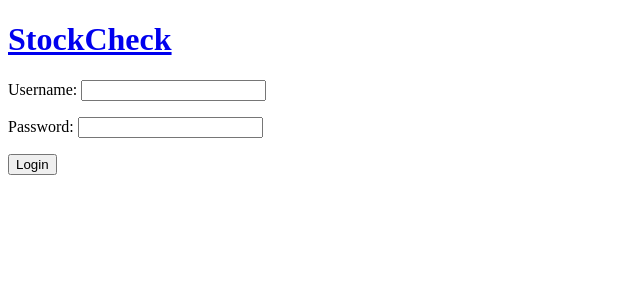
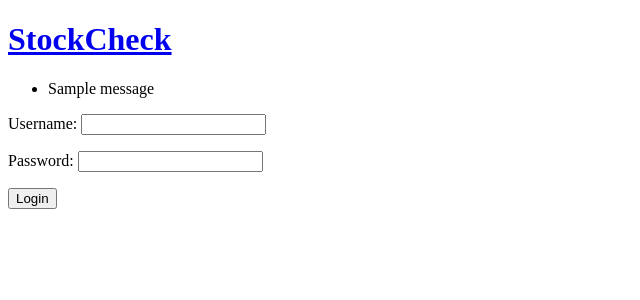
Before and after one commit to MirroredNova/StockCheck, a Django app: page /login/ in a window 1280 px wide. Shown: the top 300 px of the page, without its empty margins (0-640 px from the left). Run offline with Django 3.2, Linux system fonts and the light colour scheme; tables that the repository leaves empty hold one stand-in row (values such as "Sample post"); one stand-in notice (Sample message) is shown.

Commit message:
added messaging to keep track of errors for login

```diff
--- a/account/templates/login.html
+++ b/account/templates/login.html
@@ -9,6 +9,15 @@ Login
 {% endblock %}
 
 {% block content %}
+
+{% if messages %}
+<ul class="messages">
+    {% for message in messages %}
+    <li>{{ message }}</li>
+    {% endfor %}
+</ul>
+{% endif %}
+
 <form method="post">
     {% csrf_token %}
     {{ form.as_p }}
--- a/account/views.py
+++ b/account/views.py
@@ -18,6 +18,8 @@ def log_in(request):
             if user:
                 login(request, user)
                 return redirect('/dashboard')
+            else:
+                messages.info(request, 'That user doesn\'t exist or the password is incorrect.')
     else:
         form = LogInForm()
 
@@ -45,14 +47,14 @@ def log_out(request):
 
 @login_required(login_url='/login/')
 def management(request):
-    intial_vals = {'first_name': request.user.first_name,
+    initial_vals = {'first_name': request.user.first_name,
                    'last_name': request.user.last_name,
                    'email': request.user.email,
                    'phone': request.user.phone,
                    'discord': request.user.discord}
 
     if request.method == 'POST':
-        form = AccountManagementForm(request.POST, initial=intial_vals)
+        form = AccountManagementForm(request.POST, initial=initial_vals)
         if form.is_valid():
             fs = form.save(commit=False)
             u = User.objects.get(username=request.user.username)
@@ -65,7 +67,7 @@ def management(request):
             messages.info(request, 'Your information has been changed successfully!')
             return HttpResponseRedirect('/management/')
     else:
-        form = AccountManagementForm(initial=intial_vals)
+        form = AccountManagementForm(initial=initial_vals)
     return render(request, 'management.html', {
         'form': form,
     })
```
